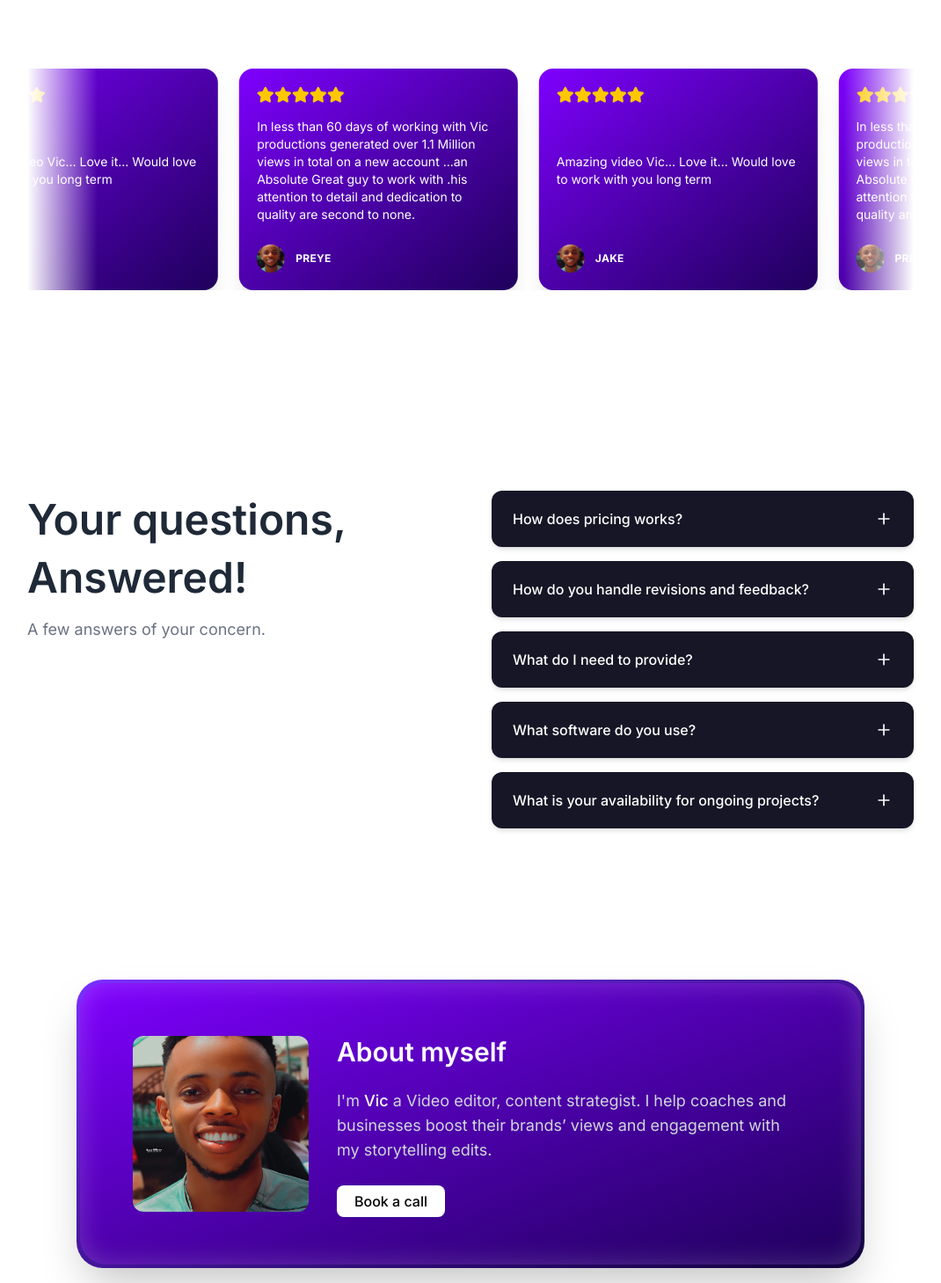
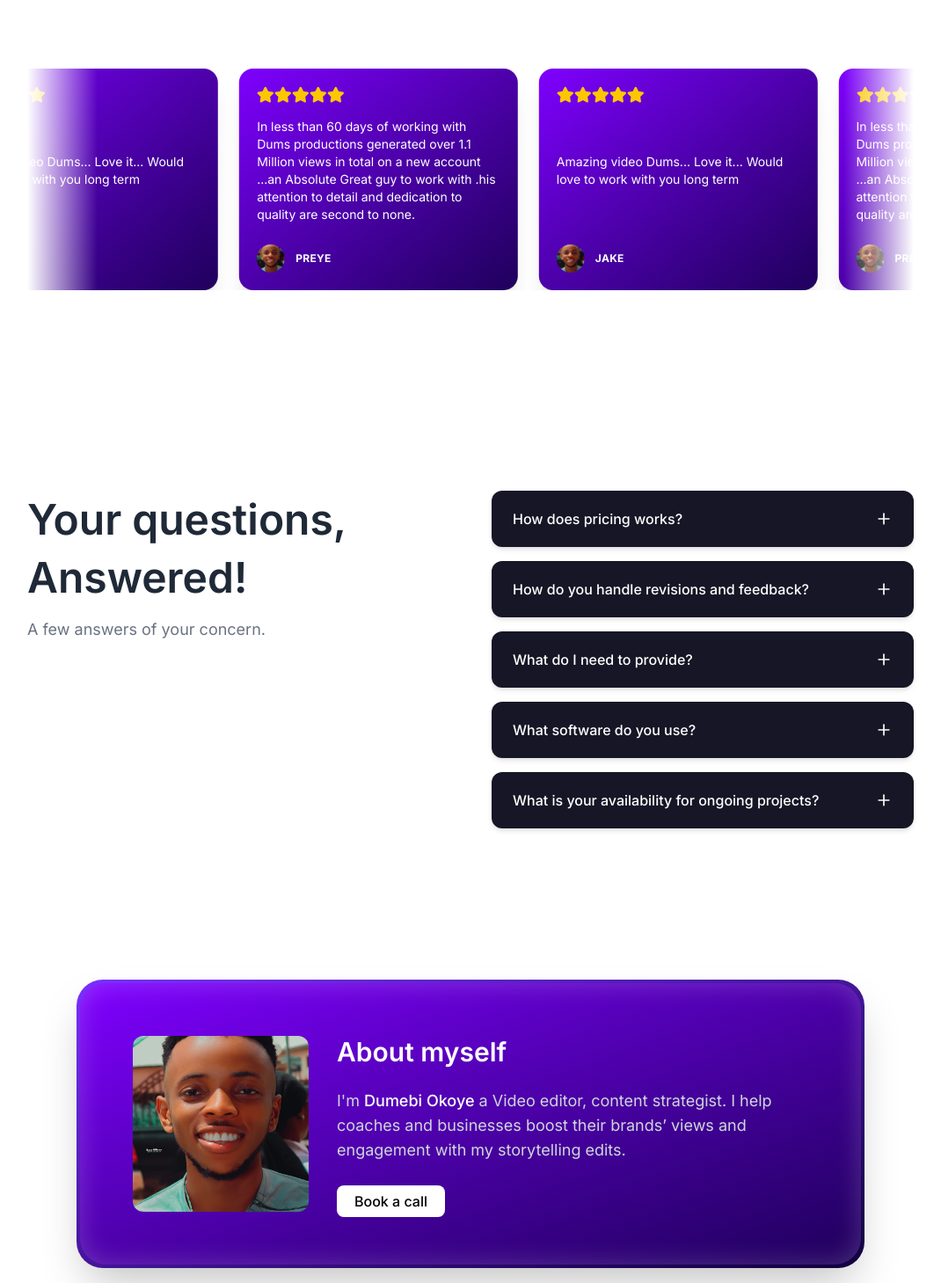
Before and after one commit to Ozioma45/Dums_Creative_Hub_Portfolio, a React (Vite) app: page / in a window 1280 px wide. Shown: the part 3621-5080 px from the top of the page at 88% size, without its empty margins (105-1175 px from the left). Built offline with nearby package versions, Linux system fonts and the light colour scheme; a web font is replaced by a local one.

Commit message:
added the real names and readjusted the testimonial edges

```diff
--- a/src/components/sections/AboutUs.tsx
+++ b/src/components/sections/AboutUs.tsx
@@ -6,7 +6,7 @@ export const AboutMe = () => {
     <ScrollReveal direction="up" delay={0.7}>
       <AboutMeCard
         imageSrc="/comp.png"
-        name="Vic"
+        name="Dumebi Okoye"
         title="Video editor, content strategist"
         description="I help coaches and businesses boost their brands’ views and engagement with my storytelling edits."
         buttonText="Book a call"
--- a/src/components/sections/Testimonial.tsx
+++ b/src/components/sections/Testimonial.tsx
@@ -17,8 +17,8 @@ export const TestimonialSection = () => {
           {/* Carousel container with faded edges */}
           <div className="relative w-full overflow-hidden rounded-2xl bg-body py-10">
             {/* Faded Edges */}
-            <div className="pointer-events-none absolute left-0 top-0 h-full w-20 bg-gradient-to-r from-[rgb(var(--color-bg))] via-[rgb(var(--color-bg))]/50 to-transparent z-10" />
-            <div className="pointer-events-none absolute right-0 top-0 h-full w-20 bg-gradient-to-l from-[rgb(var(--color-bg))] via-[rgb(var(--color-bg))]/50 to-transparent z-10" />
+            <div className="pointer-events-none absolute left-0 top-0 h-full w-10 lg:w-20 bg-gradient-to-r from-[rgb(var(--color-bg))] via-[rgb(var(--color-bg))]/50 to-transparent z-10" />
+            <div className="pointer-events-none absolute right-0 top-0 h-full w-10 lg:w-20 bg-gradient-to-l from-[rgb(var(--color-bg))] via-[rgb(var(--color-bg))]/50 to-transparent z-10" />
 
             {/* Scrolling carousel */}
             <div className="group overflow-hidden">
--- a/src/utils/testimonials-data.tsx
+++ b/src/utils/testimonials-data.tsx
@@ -13,25 +13,25 @@ export const testimonials: Testimonial[] = [
   {
     name: "JAKE",
     message:
-      "Amazing video Vic... Love it... Would love to work with you long term",
+      "Amazing video Dums... Love it... Would love to work with you long term",
     avatar: "/comp.png",
   },
   {
     name: "PREYE",
     message:
-      "In less than 60 days of working with Vic productions generated over 1.1 Million views in total on a new account ...an Absolute Great guy to work with .his attention to detail and dedication to quality are second to none.",
+      "In less than 60 days of working with Dums productions generated over 1.1 Million views in total on a new account ...an Absolute Great guy to work with .his attention to detail and dedication to quality are second to none.",
     avatar: "/comp.png",
   },
   {
     name: "JAKE",
     message:
-      "Amazing video Vic... Love it... Would love to work with you long term",
+      "Amazing video Dums... Love it... Would love to work with you long term",
     avatar: "/comp.png",
   },
   {
     name: "PREYE",
     message:
-      "In less than 60 days of working with Vic productions generated over 1.1 Million views in total on a new account ...an Absolute Great guy to work with .his attention to detail and dedication to quality are second to none.",
+      "In less than 60 days of working with Dums productions generated over 1.1 Million views in total on a new account ...an Absolute Great guy to work with .his attention to detail and dedication to quality are second to none.",
     avatar: "/comp.png",
   },
 ];
```
